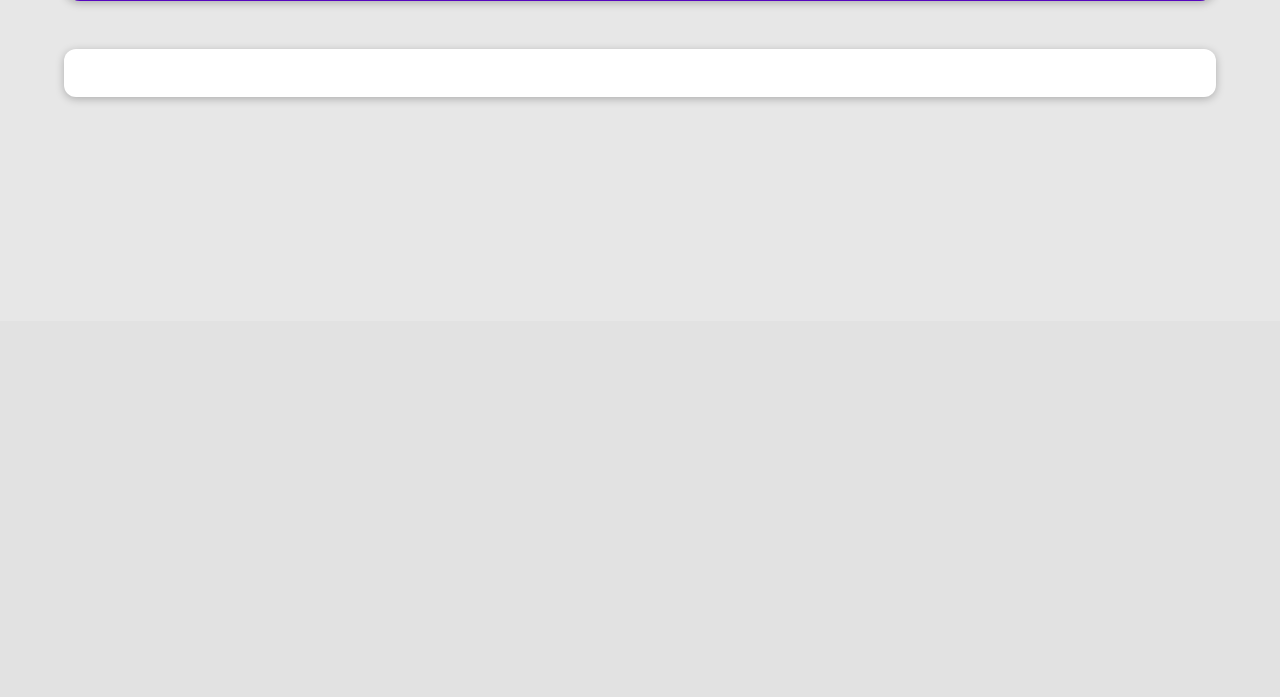
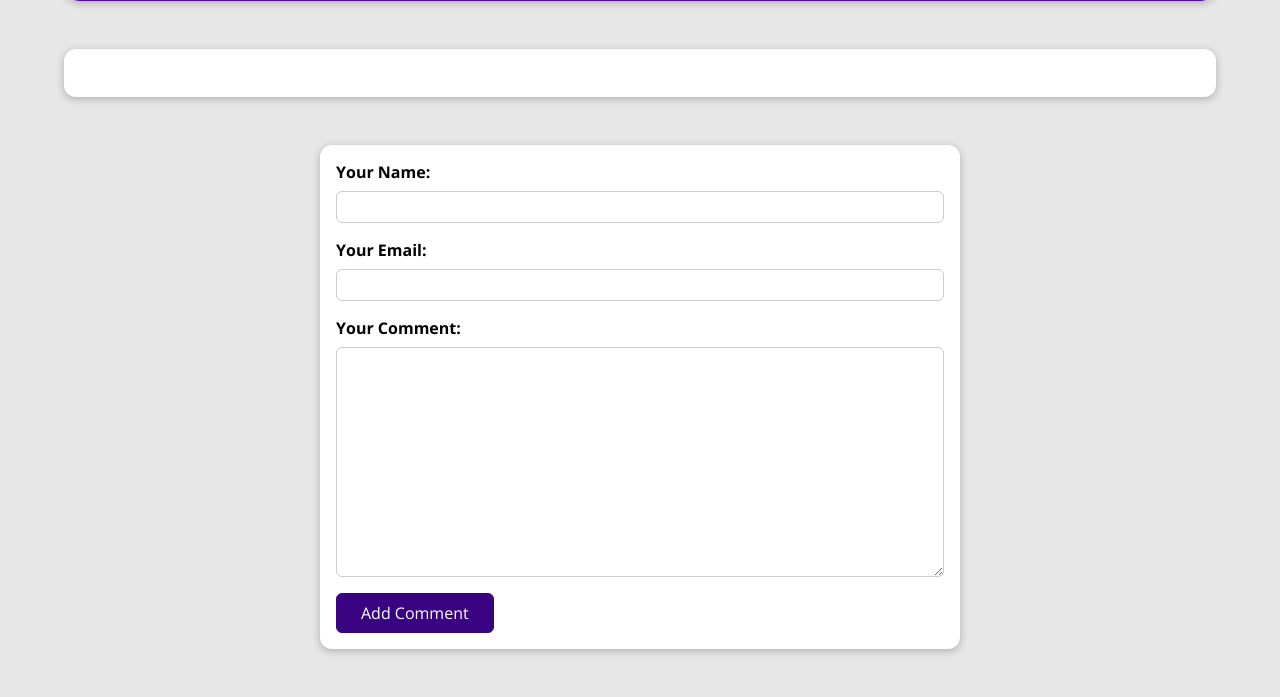
Before and after one commit to zainulabd786/django-practice-blog, a Django app: template blog/templates/blog/post-detail.html in a window 1280 px wide. Shown: the part 479-1176 px from the top of the page. Before the commit the page ends 580 px from the top, so only its background shows below. Run offline with Django 5.2, Linux system fonts and the light colour scheme; the template is opened without the code that fills it: values that come from a table or form of the project are taken from there, others are empty.

Commit message:
feat: post comments on a blog post

```diff
--- a/blog/admin.py
+++ b/blog/admin.py
@@ -1,5 +1,5 @@
 from django.contrib import admin
-from .models import Post, Author, Tag
+from .models import Post, Author, Tag, Comment
 
 # Register your models here.
 
@@ -8,6 +8,10 @@ class PostAdmin(admin.ModelAdmin):
     list_display = ("title", "date", "author")
     prepopulated_fields = {"slug": ("title",)}
 
+class CommentAdmin(admin.ModelAdmin):
+    list_display = ("user_name", "post", "text")
+
 admin.site.register(Post, PostAdmin)
 admin.site.register(Author)
 admin.site.register(Tag)
+admin.site.register(Comment, CommentAdmin)
--- /dev/null
+++ b/blog/forms.py
@@ -0,0 +1,12 @@
+from django import forms
+from .models import Comment
+
+class CommentForm(forms.ModelForm):
+    class Meta:
+        model = Comment
+        exclude = ['post']
+        labels = {
+            "user_name": "Your Name",
+            "user_email": "Your Email",
+            "text": "Your Comment"
+        }
--- a/blog/models.py
+++ b/blog/models.py
@@ -40,3 +40,12 @@ class Post(models.Model):
 
     def __str__(self):
         return self.title
+
+class Comment(models.Model):
+    user_name = models.CharField(max_length=100)
+    user_email = models.EmailField()
+    text = models.TextField(max_length=400)
+    post = models.ForeignKey(Post, on_delete=models.CASCADE, related_name='comments')
+
+    def __str__(self):
+        return self.user_name
--- a/blog/static/blog/post-detail.css
+++ b/blog/static/blog/post-detail.css
@@ -72,3 +72,115 @@ body {
     border-radius: 12px;
     margin-right: 0.5rem;
   }
+
+
+
+#comment-form {
+  margin: 3rem auto;
+  width: 90%;
+  max-width: 40rem;
+  border-radius: 12px;
+  background-color: white;
+  box-shadow: 0 2px 8px rgba(0, 0, 0, 0.25);
+  padding: 1rem;
+}
+
+#comment-form button {
+  font: inherit;
+  background-color: #390281;
+  color: white;
+  border: 1px solid #390281;
+  padding: 0.5rem 1.5rem;
+  border-radius: 6px;
+  cursor: pointer;
+}
+
+#comment-form button:hover,
+#comment-form button:active {
+  background-color: #4f0ba7;
+  border-color: #4f0ba7;
+}
+
+.form-control {
+  margin-bottom: 1rem;
+}
+
+.form-control label {
+  font-weight: bold;
+  margin-bottom: 0.5rem;
+  display: block;
+}
+
+.form-control input,
+.form-control textarea {
+  display: block;
+  width: 100%;
+  font: inherit;
+  padding: 0.25rem;
+  border-radius: 6px;
+  border: 1px solid #ccc;
+}
+
+.errorlist {
+  list-style: none;
+  margin: 0.5rem 0;
+  padding: 0;
+  color: #d6000b;
+}
+
+.invalid label {
+  color: #d6000b;
+}
+
+.invalid input,
+.invalid textarea {
+  border-color: #d6000b;
+  background-color: #ffe6e7;
+}
+
+#alert {
+  margin: 8rem auto 3rem auto;
+  border: 1px solid #d6000b;
+  background-color: #ffe6e7;
+  padding: 1rem;
+  width: 90%;
+  max-width: 40rem;
+}
+
+#alert a {
+  text-decoration: none;
+  border: 1px solid #d6000b;
+  background-color: #d6000b;
+  color: white;
+  padding: 0.25rem 1.5rem;
+  border-radius: 6px;
+}
+
+#comments {
+  margin: 3rem auto;
+  width: 90%;
+  max-width: 60rem;
+  border-radius: 12px;
+  background-color: white;
+  box-shadow: 0 2px 8px rgba(0, 0, 0, 0.25);
+  padding: 1rem 2rem;
+}
+
+#comments ul {
+  list-style: none;
+  margin: 0;
+  padding: 0;
+}
+
+#comments li {
+  margin-bottom: 1rem;
+  border-bottom: 2px solid #ccc;
+}
+
+#comments li:last-of-type {
+  border-bottom: none;
+}
+
+#comments h2 {
+  color: #464646;
+}
--- a/blog/templates/blog/post-detail.html
+++ b/blog/templates/blog/post-detail.html
@@ -10,6 +10,13 @@
 {% endblock %}
 
 {% block content %}
+    {% if form.errors %}
+        <div id="alert">
+            <h2>Error occured while saving the comment</h2>
+            <p>Please check the form</p>
+            <a href="#comment-form">Go to the form</a>
+        </div>
+    {% endif %}
     <section id="summary">
         <h2>{{ post.title }}</h2>
         <div  >
@@ -29,4 +36,17 @@
     <main>
         <p>{{ post.content|linebreaks }}</p>
     </main>
+    <section id="comment-form">
+        <form method="POST" >
+            {% csrf_token %}
+            {% for field in form %}
+                <div class="form-control {% if field.errors %}invalid{% endif %}">
+                    {{ field.label_tag }}
+                    {{ field }}
+                    {{ field.errors }}
+                </div>
+            {% endfor %}
+            <button type="submit">Add Comment</button>
+        </form>
+    </section>
 {% endblock %}
```
Also changed, not shown: blog/views.py (+33 -9 lines), blog/migrations/0004_comment.py (added).
